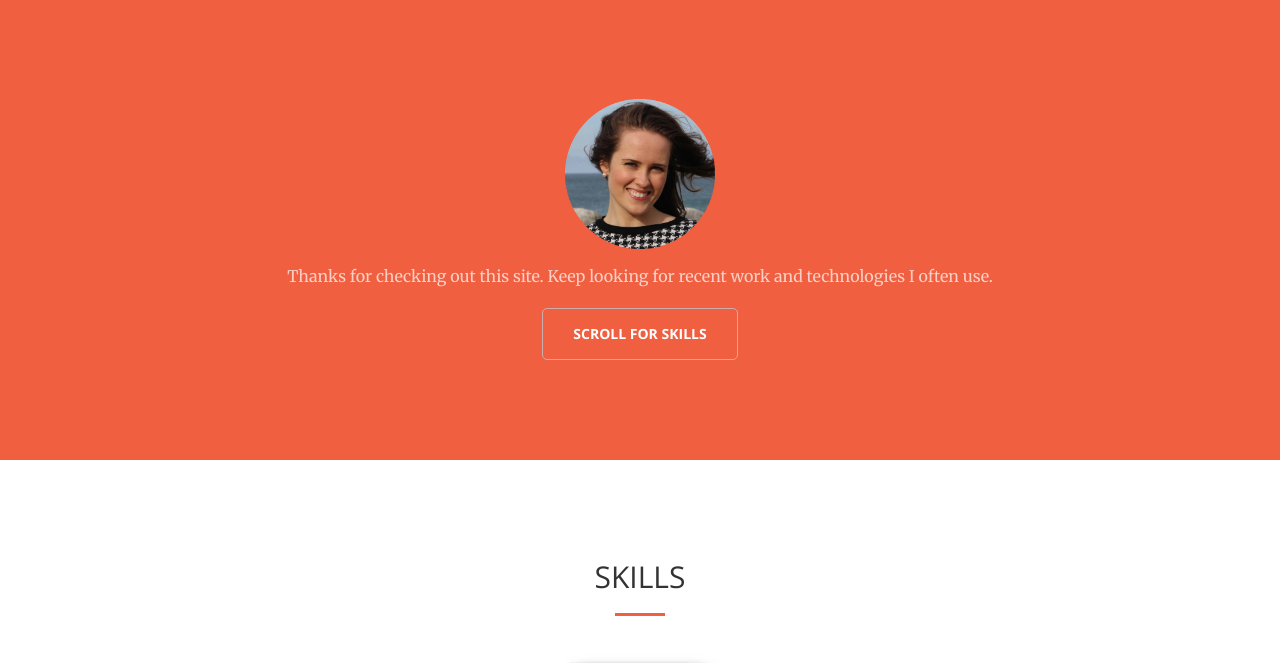
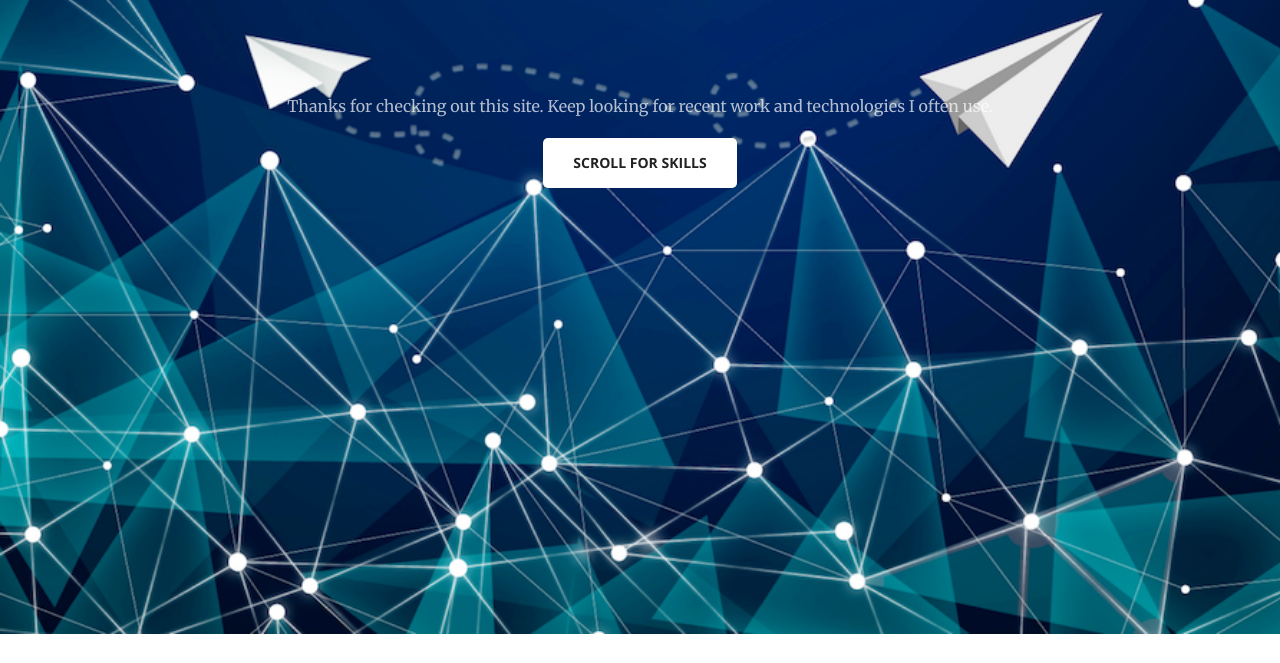
Before and after one commit to amyru/portfolio, a PHP site: page / in a window 1280 px wide; the page is wider, and only the part inside the window is pictured. Shown: the part 806-1469 px from the top of that part. Run offline with PHP 8.4, Linux system fonts and the light colour scheme; some libraries are stand-ins or nearby versions.

Commit message:
changing layout and adding projects

```diff
--- a/css/style.css
+++ b/css/style.css
@@ -7,7 +7,7 @@
 }
 
 .navbar-default .navbar-header .navbar-brand {
-	color: #716F6F;
+	color: #fff;
 	font-weight: lighter;
 }
 
@@ -17,19 +17,19 @@
 }
 
 header {
-	background-image: url("../img/orange.svg");
+	background: grey;
 }
 
 header .header-content .header-content-inner h1 {
 	/*font-family: 'Raleway';*/
 	font-weight: lighter;
-	font-size: 100px !important;
+	font-size: 80px !important;
 	color: white;
 }
 
 header .header-content .header-content-inner p{
 	font-weight: normal;
-	font-size: 28px;
+	font-size: 30px;
 	text-align: left;
 	color: white;
 }
@@ -47,17 +47,30 @@ img.amy {
     border-radius: 5px;
 }
 
-/* photo of me*/
-
-.me {
-	width: 20%;
-	margin-bottom: 2%;
+.header-content {
+	/*background: grey;*/
 }
 
-.btn.btn-default.btn-xl.skills{
-	color: white;
-	background-color: #f05f40;
-	border: 1px solid #CCADAD;
+/* section bg-primary*/
+
+.bg-primary {
+	background-image: url("../img/finasafe.png");
+	-webkit-background-size: cover;
+	-moz-background-size: cover;
+  -o-background-size: cover;
+  background-size: cover;
+	height: 80%;
+}
+
+/* section tpscrt */
+
+.tpscrt{
+	background-image: url("../img/tpst.png");
+	-webkit-background-size: cover;
+	-moz-background-size: cover;
+  -o-background-size: cover;
+  background-size: cover;
+	height: 80%;
 }
 
 /*SKILLS SECTION HEADING*/
--- a/index.html
+++ b/index.html
@@ -97,17 +97,16 @@
         <div class="header-content">
             <div class="header-content-inner">
                 <div class=".col-md-6 .col-md-offset-3">
-                    <img class="amy" src="img/intro.png">
-                </div>
-                <!-- <h1>Amy Rudolph</h1><br>
+                <h1>Amy Rudolph</h1><br>
 
                 <p class="first-p">Hello there! I am a web developer living in Toronto. I enjoy building everything from business websites to large scale interactive web apps.<br><br>
-                I have gained work experience in Frankfurt Germany, London, Manchester UK and Dubai UAE.</p> -->
+                I have gained work experience in Frankfurt Germany, London, Manchester UK and Dubai UAE.</p>
+                </div>
 
                 <a href="#portfolio" class="btn btn-primary btn-xl page-scroll">Go to Portfolio</a>
             </div>
         </div>
-        <canvas width="1400" height="800"></canvas>
+        <!-- <canvas width="1400" height="800"></canvas> -->
     </header>
 
     <section class="bg-primary" id="about">
@@ -115,9 +114,20 @@
             <div class="row">
                 <div class="col-lg-8 col-lg-offset-2 text-center">
                     <div class=".col-md-6 .col-md-offset-3">
-                        <img class="me" src="img/amy.png">
+                        <p class="text-faded">Thanks for checking out this site. Keep looking for recent work and technologies I often use.</p>
+                    </div>
+                    <a href="#skills" class="btn btn-default btn-xl skills page-scroll">Scroll for Skills</a>
+                </div>
+            </div>
+        </div>
+    </section>
 
-                    <p class="text-faded">Thanks for checking out this site. Keep looking for recent work and technologies I often use.</p>
+    <section class="tpscrt" id="about">
+        <div class="container">
+            <div class="row">
+                <div class="col-lg-8 col-lg-offset-2 text-center">
+                    <div class=".col-md-6 .col-md-offset-3">
+                        <p class="text-faded">Thanks for checking out this site. Keep looking for recent work and technologies I often use.</p>
                     </div>
                     <a href="#skills" class="btn btn-default btn-xl skills page-scroll">Scroll for Skills</a>
                 </div>
```
Also changed, not shown: img/finasafe.png (added), img/tpst.png (added), 1 other file.
